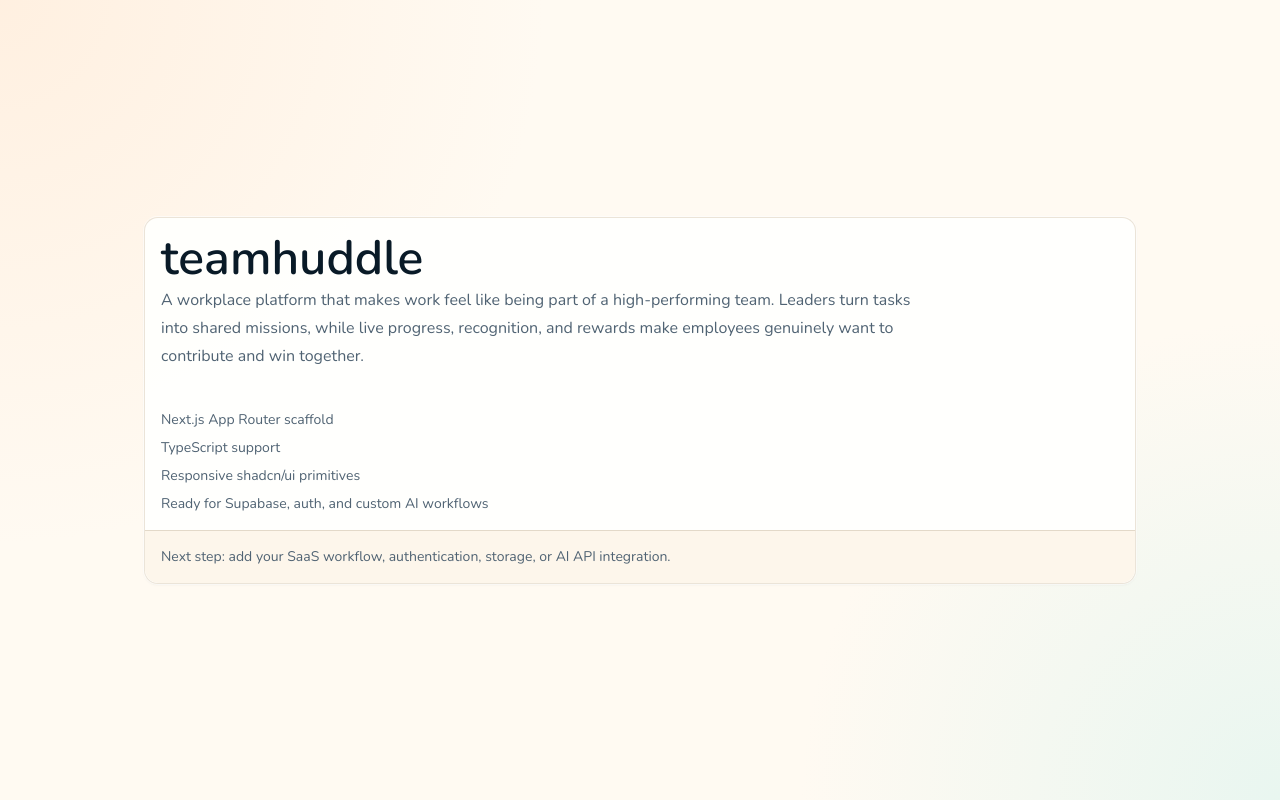
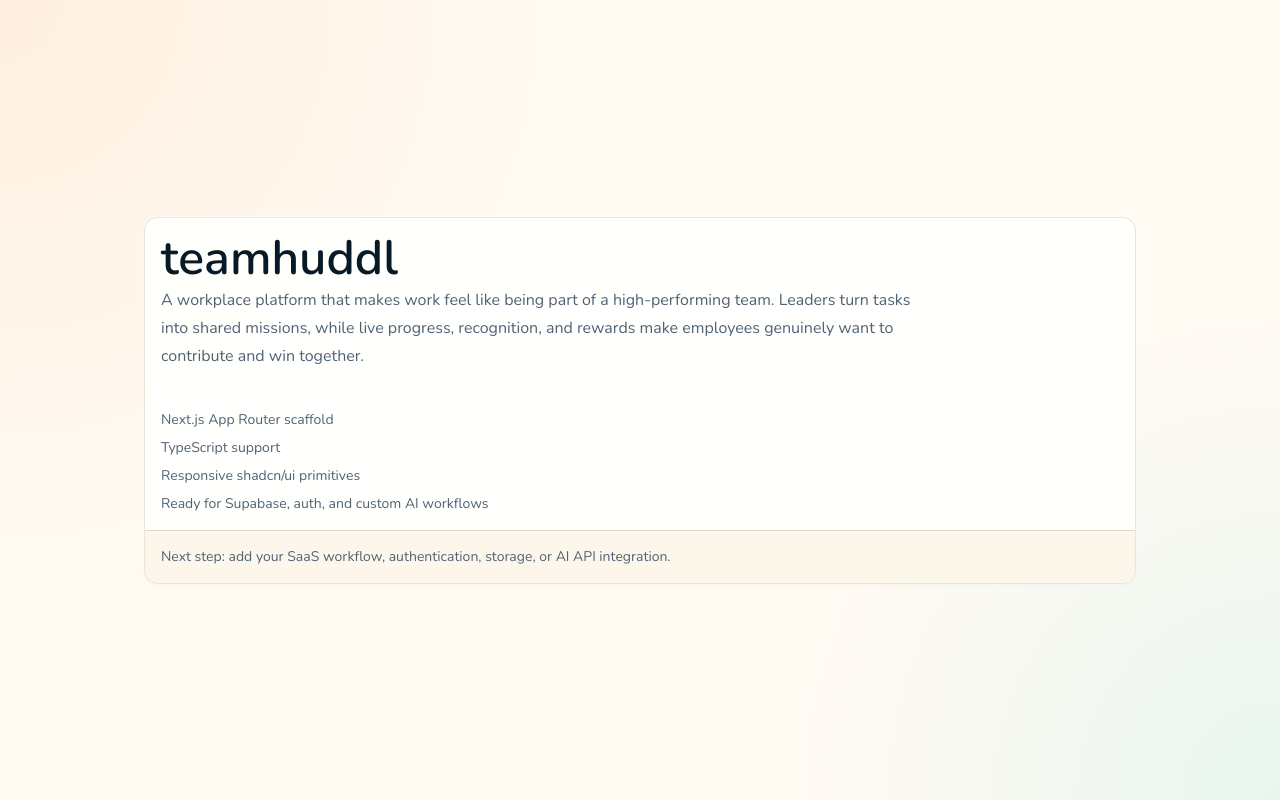
Before and after one commit to hemmingszac-ai/feeldriven, a Next.js app: page /web in a window 1280 px wide. Built offline with nearby package versions, Linux system fonts and the light colour scheme.

Commit message:
feat: update branding from 'teamhuddle' to 'teamhuddl' across the application

```diff
--- a/app/layout.tsx
+++ b/app/layout.tsx
@@ -3,7 +3,7 @@ import type { ReactNode } from 'react'
 import './globals.css'
 
 export const metadata: Metadata = {
-  title: 'teamhuddle',
+  title: 'teamhuddl',
   description: 'AI-first productivity starter app for SaaSathon.',
   icons: {
     icon: '/logo-icon.svg',
--- a/app/lib/ai/openrouter.ts
+++ b/app/lib/ai/openrouter.ts
@@ -86,7 +86,7 @@ export async function generateStructuredOutput(
       Authorization: `Bearer ${apiKey}`,
       'Content-Type': 'application/json',
       'HTTP-Referer': process.env.NEXT_PUBLIC_APP_URL ?? 'http://localhost:3000',
-      'X-Title': 'teamhuddle',
+      'X-Title': 'teamhuddl',
     },
     body: JSON.stringify({
       model,
--- a/app/login/page.tsx
+++ b/app/login/page.tsx
@@ -23,7 +23,7 @@ export default function LoginPage({ searchParams }: LoginPageProps) {
           <Link href="/">
             <img
               src="/logo.svg"
-              alt="teamhuddle"
+              alt="teamhuddl"
               style={{ height: '44px', width: 'auto' }}
             />
           </Link>
@@ -96,7 +96,7 @@ export default function LoginPage({ searchParams }: LoginPageProps) {
         </div>
 
         <p className="mt-6 text-center text-xs text-white/50">
-          © 2026 teamhuddle
+          © 2026 teamhuddl
         </p>
       </div>
     </main>
--- a/app/web/page.tsx
+++ b/app/web/page.tsx
@@ -13,7 +13,7 @@ export default function HomePage() {
       <Card className="w-full">
         <CardHeader>
           <CardTitle className="text-4xl font-semibold tracking-normal md:text-5xl">
-            teamhuddle
+            teamhuddl
           </CardTitle>
           <CardDescription className="max-w-3xl text-base leading-7">
             A workplace platform that makes work feel like being part of a
--- a/components/landing/features-section.tsx
+++ b/components/landing/features-section.tsx
@@ -6,7 +6,7 @@ const features = [
   {
     number: "01",
     title: "AI team assembly",
-    description: "teamhuddle cross-references strength profiles, behavioural patterns, and collaboration history across your entire organisation — identifying team combinations no human could replicate at scale.",
+    description: "teamhuddl cross-references strength profiles, behavioural patterns, and collaboration history across your entire organisation — identifying team combinations no human could replicate at scale.",
     visual: "ai",
   },
   {
--- a/components/landing/footer-section.tsx
+++ b/components/landing/footer-section.tsx
@@ -41,7 +41,7 @@ export function FooterSection() {
               <a href="#" className="inline-block mb-6">
                 <img
                   src="/logo.svg"
-                  alt="teamhuddle"
+                  alt="teamhuddl"
                   style={{ height: "36px", width: "auto" }}
                 />
               </a>
@@ -94,7 +94,7 @@ export function FooterSection() {
         {/* Bottom Bar */}
         <div className="py-8 border-t border-foreground/10 flex flex-col md:flex-row items-center justify-between gap-4">
           <p className="text-sm text-muted-foreground">
-            2025 teamhuddle. All rights reserved.
+            2026 teamhuddl. All rights reserved.
           </p>
 
           <div className="flex items-center gap-4 text-sm text-muted-foreground">
--- a/components/landing/hero-section.tsx
+++ b/components/landing/hero-section.tsx
@@ -60,7 +60,7 @@ export function HeroSection() {
               isVisible ? "opacity-100 translate-y-0" : "opacity-0 translate-y-4"
             }`}
           >
-            teamhuddle helps managers assemble high performing teams then kicks
+            teamhuddl helps managers assemble high performing teams then kicks
             things off instantly.
           </p>
 
--- a/components/landing/how-it-works-section.tsx
+++ b/components/landing/how-it-works-section.tsx
@@ -12,7 +12,7 @@ const steps = [
   {
     number: "II",
     title: "AI scans the org",
-    description: "teamhuddle cross-references every employee's strength profile, team role, and collaboration history in seconds.",
+    description: "teamhuddl cross-references every employee's strength profile, team role, and collaboration history in seconds.",
     visibleCards: 2,
   },
   {
@@ -199,7 +199,7 @@ export function HowItWorksSection() {
                 </div>
                 <div className="flex-1 mx-4">
                   <div className="h-5 rounded bg-gray-100 text-[10px] font-mono text-gray-400 flex items-center px-3">
-                    teamhuddle.app / team-builder
+                    teamhuddl.app / team-builder
                   </div>
                 </div>
               </div>
--- a/components/landing/navigation.tsx
+++ b/components/landing/navigation.tsx
@@ -47,7 +47,7 @@ export function Navigation() {
           <a href="#" className="flex items-center group shrink-0">
             <img
               src="/logo.svg"
-              alt="teamhuddle"
+              alt="teamhuddl"
               className="transition-all duration-500 object-contain w-auto"
               style={{ height: isScrolled ? "39px" : "53px" }}
             />
--- a/components/sidebar-logo-trigger.tsx
+++ b/components/sidebar-logo-trigger.tsx
@@ -43,7 +43,7 @@ export function SidebarLogoTrigger({
         <div className="flex min-w-0 flex-1 items-center gap-2 group-data-[collapsible=icon]:hidden">
           <Image
             src="/logo-wordmark.svg"
-            alt="teamhuddle"
+            alt="teamhuddl"
             width={152}
             height={34}
             className="h-7 w-auto object-contain"
```
